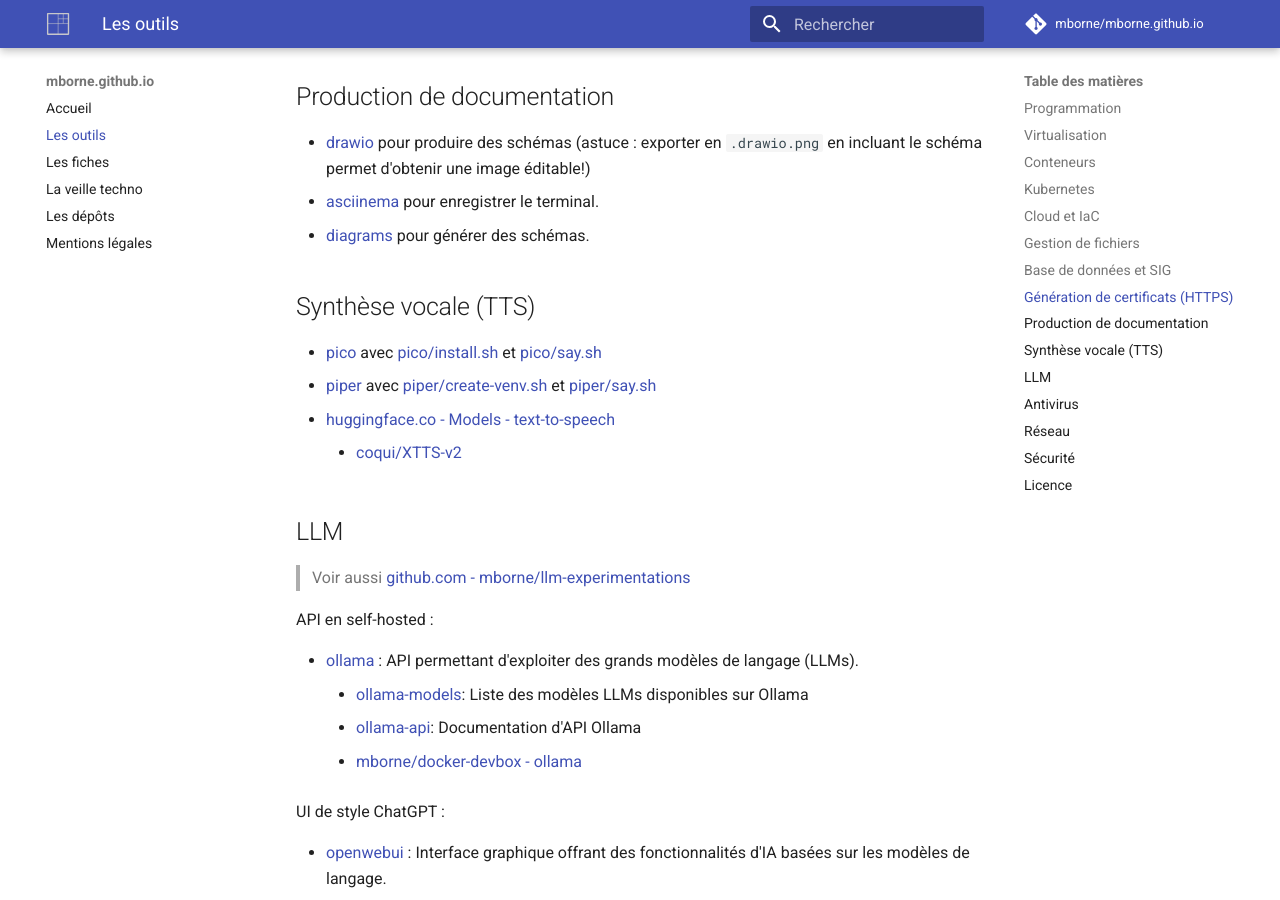
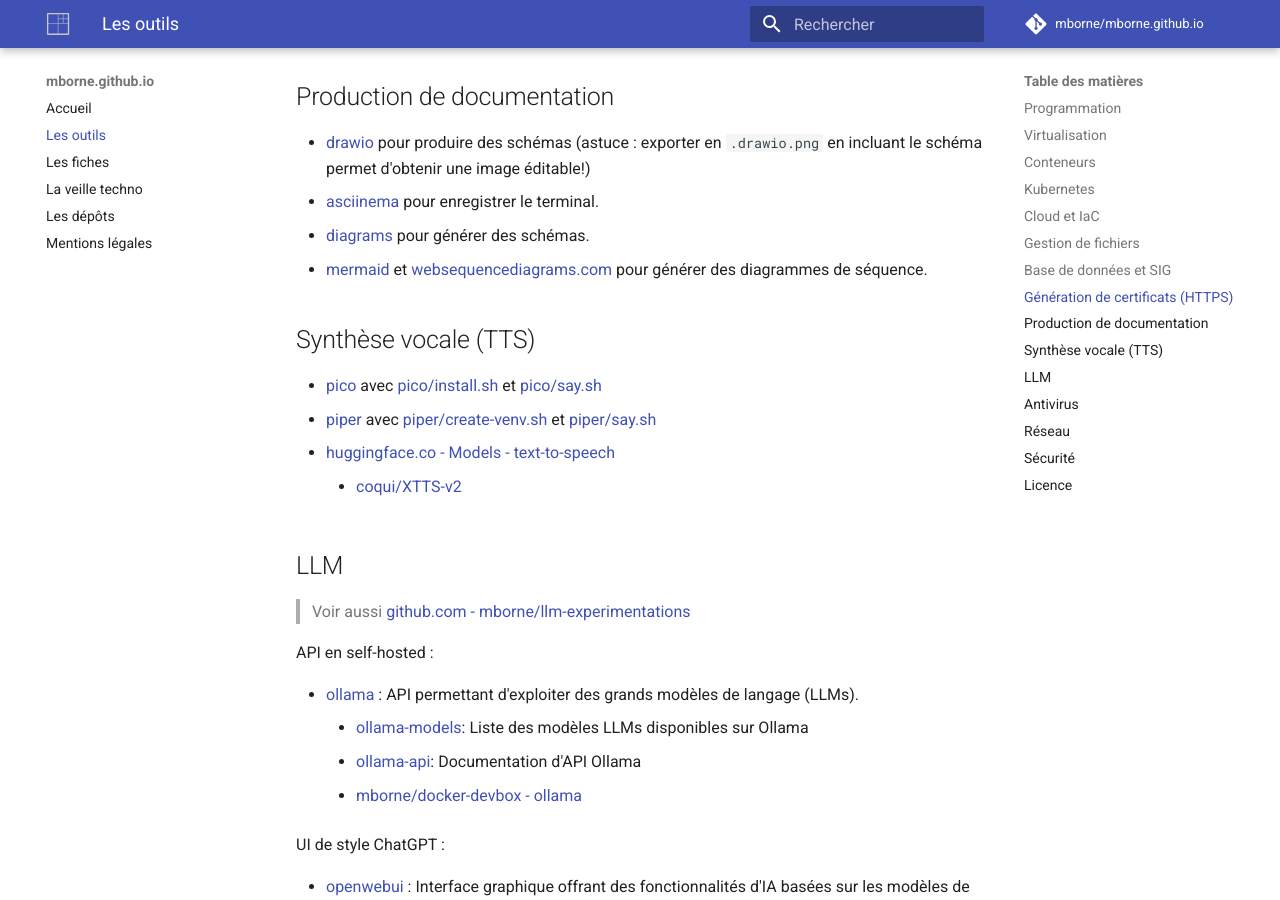
Before and after one commit to mborne/mborne.github.io, an MkDocs documentation site: the page built from docs/outils/index.md, in a window 1280 px wide and 900 px high, scrolled down 2358 px. Built offline with MkDocs 1.6.1 and Material for MkDocs 9.7.7, drawn with Linux system fonts in a browser that asks for light colours; plug-ins that fetch from the network failed and are left out; comment, search, counter and statistics services are not loaded.

Commit message:
docs(schema): ajout mermaid et websequencediagram

```diff
--- a/docs/outils/index.md
+++ b/docs/outils/index.md
@@ -79,6 +79,7 @@
 - [drawio](https://www.drawio.com/) pour produire des schémas (astuce : exporter en `.drawio.png` en incluant le schéma permet d'obtenir une image éditable!)
 - [asciinema](asciinema/README.md) pour enregistrer le terminal.
 - [diagrams](diagrams/README.md) pour générer des schémas.
+- [mermaid](https://mermaid.js.org/syntax/sequenceDiagram.html) et [websequencediagrams.com](https://www.websequencediagrams.com/) pour générer des diagrammes de séquence.
 
 ## Synthèse vocale (TTS)
 
```
